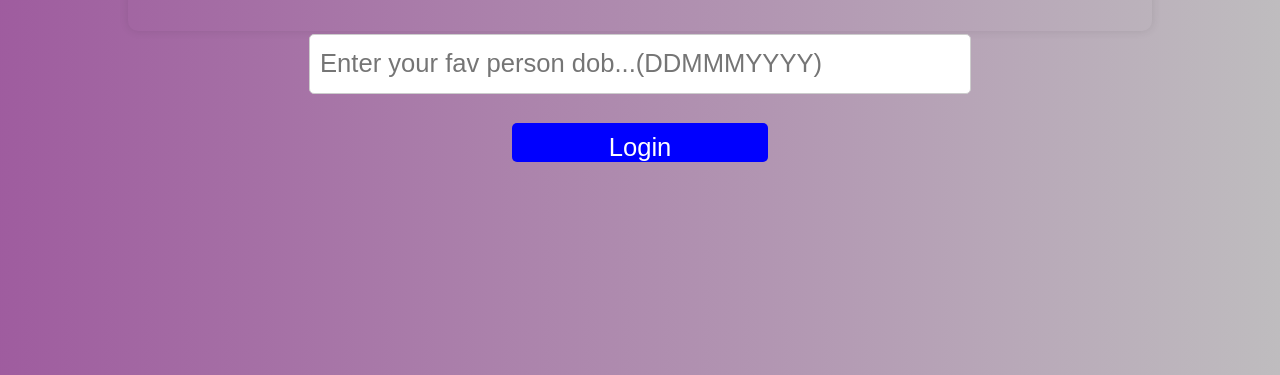
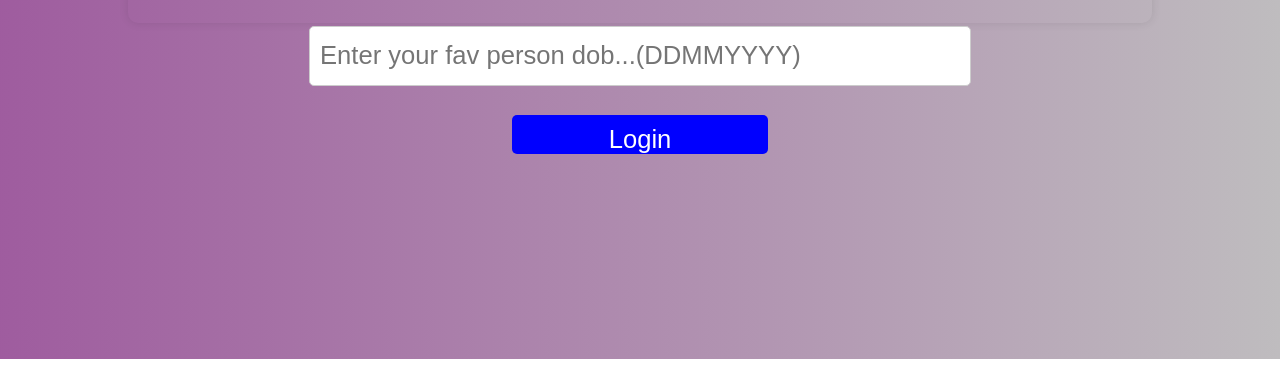
Before and after one commit to ItsMeNishant123/poorvithcode, a plain HTML site: page index.html in a window 1280 px wide. Shown: the part 441-816 px from the top of the page. Drawn offline with Linux system fonts and the light colour scheme.

Commit message:
Update index.html

```diff
--- a/index.html
+++ b/index.html
@@ -14,6 +14,7 @@
             background: linear-gradient(90deg, purple, silver);
             background-size: 200% 200%;
             animation: gradientAnimation 4s infinite alternate;
+            margin:0px
         }
         @keyframes gradientAnimation {
             0% {
@@ -92,7 +93,7 @@
 <body>
     <div class="container">
         <p>Enter Password</p>
-        <input type="password" id="password" placeholder="Enter your fav person dob...(DDMMMYYYY)">
+        <input type="password" id="password" placeholder="Enter your fav person dob...(DDMMYYYY)">
         <br>
         <button onclick="checkPassword()">Login</button>
         <p id="error" style="color: red; display: none;">Incorrect Password!</p>
```
